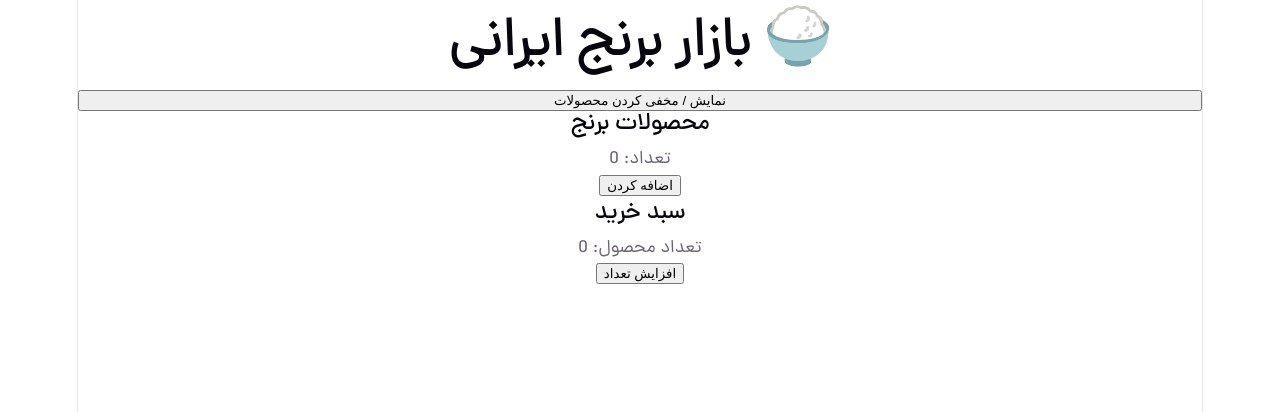
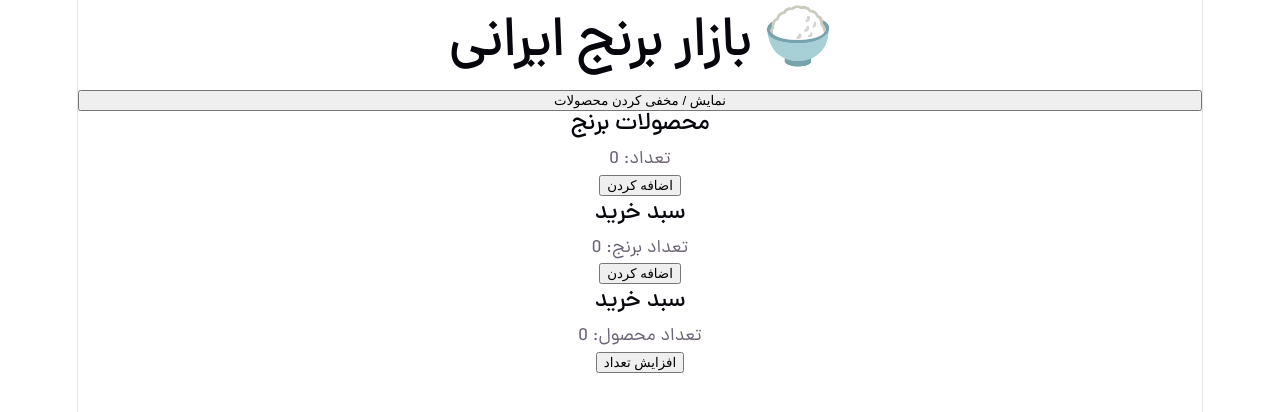
Before and after one commit to kalagermousavi/rice-market, a React (Vite) app: page / in a window 1280 px wide. Shown: the top 412 px of the page. Built offline with nearby package versions, Linux system fonts and the light colour scheme.

Commit message:
feat: practice shopping cart component with state and effect

```diff
--- a/src/App.jsx
+++ b/src/App.jsx
@@ -1,3 +1,4 @@
+import ShoppingCart from "./components/ShoppingCart";
 import { useState } from "react";
 import Cart from "./components/Cart";
 import Header from "./components/Header";
@@ -13,6 +14,7 @@ function App() {
         نمایش / مخفی کردن محصولات
       </button>
       {showProducts && <ProductList />}
+      <ShoppingCart />
       <Cart />
     </>
   );
--- /dev/null
+++ b/src/components/ShoppingCart.jsx
@@ -0,0 +1,21 @@
+import { useEffect, useState } from "react";
+function ShoppingCart() {
+  const [count, setCount] = useState(0);
+
+  useEffect(() => {
+    console.log("تعداد سبد تغییر کرد:", count);
+    return () => {
+      console.log("ShoppingCart حذف شد");
+    };
+  }, [count]);
+
+  return (
+    <section>
+      <h2>سبد خرید</h2>
+      <p>تعداد برنج: {count}</p>
+      <button onClick={() => setCount(count + 1)}>اضافه کردن</button>
+    </section>
+  );
+}
+
+export default ShoppingCart;
```
